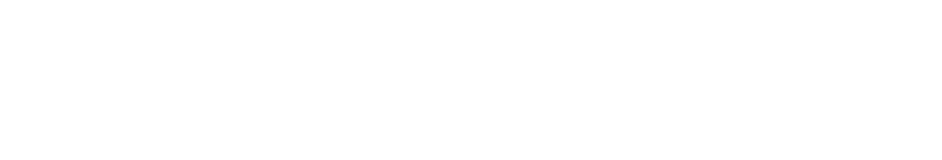
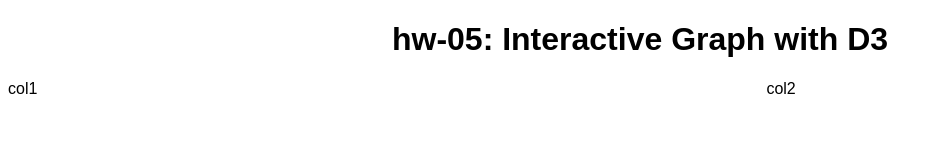
Before and after one commit to DS4200-S23-Class/hw-05-hw4-brady-sara-1, a plain HTML site: page index.html in a window 1280 px wide. Shown: the whole page, without its empty margins (0-942 px from the left). Drawn offline with Linux system fonts and the light colour scheme.

Commit message:
started page

```diff
--- a/index.html
+++ b/index.html
@@ -3,12 +3,31 @@
 
 <head>
     <meta charset=utf-8/>
+
+    <!-- link stylesheet-->
+    <link rel="stylesheet" href="style.css">
+
+    <!-- link d3 library -->
+    <script src="js/d3.v6.1.1/d3.min.js"></script>
+
+    <!-- title page -->
+    <title>hw-05</title>
+
 </head>
 
 
 <body>
 
+    <!-- header -->
+    <h1 class="centered">hw-05: Interactive Graph with D3</h1>
 
+    <div class="columns">
+        <div id="col1">col1</div>
+
+        <div id="col2">col2</div>
+    </div>
+    <!-- js file -->
+    <script src="main.js"></script>
 </body>
 
 </html>
--- /dev/null
+++ b/main.js
@@ -0,0 +1,2 @@
+/* homework 5
+Sara & Brady */
--- /dev/null
+++ b/style.css
@@ -0,0 +1,24 @@
+/* hw 5 stylesheet
+Sara & Brady */
+
+/* all font arial*/
+body {
+	font-family: Arial;
+}
+
+/* center text */
+.centered{
+	text-align: center;
+}
+
+.columns {
+	display: flex;
+}
+
+#col1 {
+	width: 60%;
+}
+
+#col2 {
+	width: 40%;
+}
```
Also changed, not shown: 1 other file.
